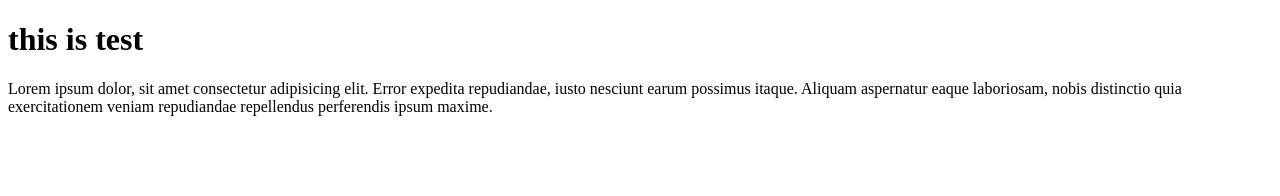
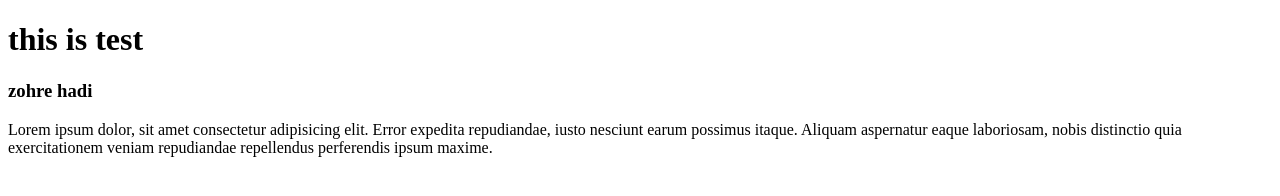
Before and after one commit to zohre-zh/project4, a plain HTML site: page index.html in a window 1280 px wide. Drawn offline with Linux system fonts and the light colour scheme.

Commit message:
added title

```diff
--- a/index.html
+++ b/index.html
@@ -9,6 +9,7 @@
 <body>
    <div>
     <h1>this is test</h1>
+    <h3>zohre hadi</h3>
     <p>Lorem ipsum dolor, sit amet consectetur adipisicing elit. Error expedita repudiandae, iusto nesciunt earum possimus itaque. Aliquam aspernatur eaque laboriosam, nobis distinctio quia exercitationem veniam repudiandae repellendus perferendis ipsum maxime.</p>
    </div>
 </body>
```
